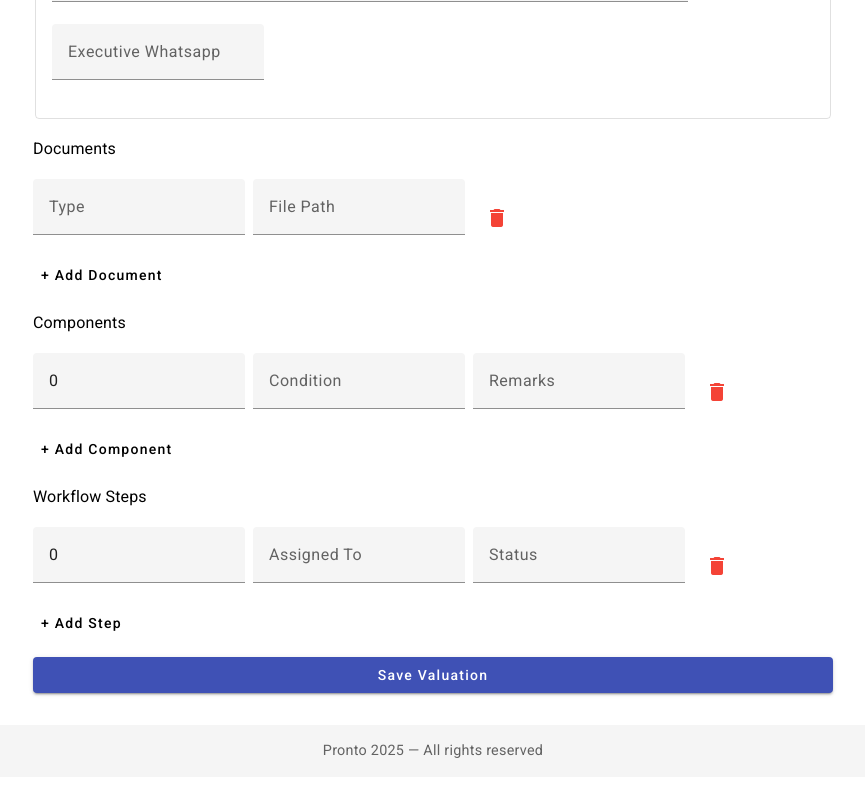
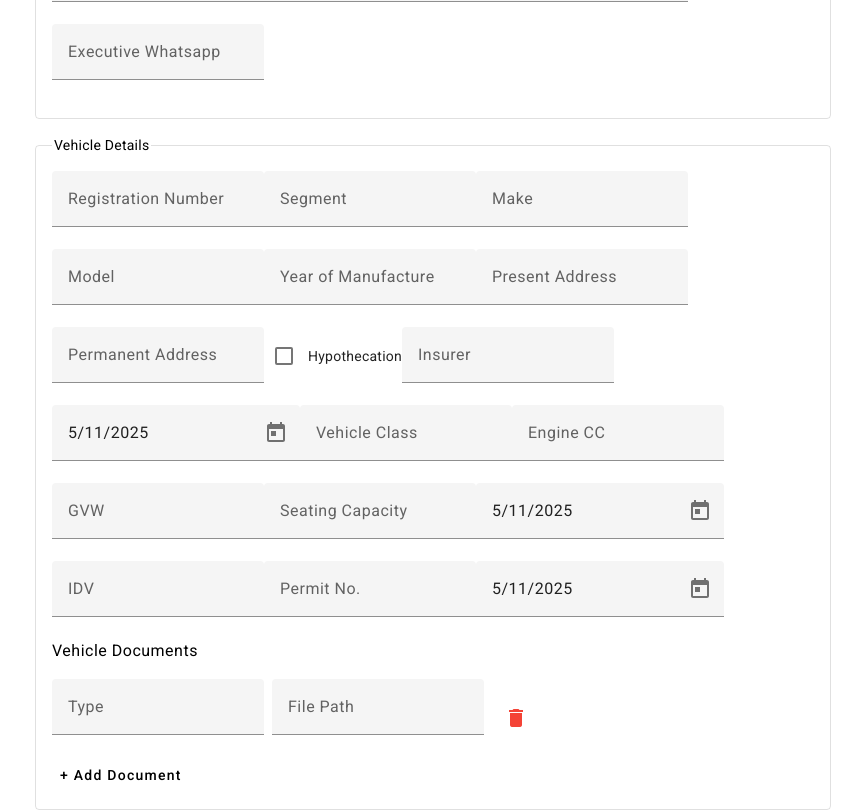
Before and after one commit to naatukodi/prontofrontend, an Angular app: page /valuation/new in a window 1280 px wide. Shown: the part 920-1731 px from the top of the page, without its empty margins (207-1072 px from the left). Before the commit the page ends 1697 px from the top, so only its background shows below. Built offline with nearby package versions, Linux system fonts and the light colour scheme.

Commit message:
fixed vehicle details issue

```diff
--- a/src/app/app.module.ts
+++ b/src/app/app.module.ts
@@ -15,6 +15,7 @@ import { MatIconModule }      from '@angular/material/icon';
 import { MatDatepickerModule }from '@angular/material/datepicker';
 import { MatNativeDateModule }from '@angular/material/core';
 import { MatToolbarModule } from '@angular/material/toolbar';
+import { MatCheckboxModule } from '@angular/material/checkbox';
 
 import { ValuationFormComponent } from './components/valuation-form/valuation-form.component';
 
@@ -36,6 +37,7 @@ import { ValuationFormComponent } from './components/valuation-form/valuation-fo
     MatButtonModule,
     MatIconModule,
     MatDatepickerModule,
+    MatCheckboxModule,
     MatNativeDateModule
   ],
   providers: [],
--- a/src/app/components/valuation-form/valuation-form.component.html
+++ b/src/app/components/valuation-form/valuation-form.component.html
@@ -1,71 +1,184 @@
 <form [formGroup]="form" (ngSubmit)="onSubmit()">
     <h2>New Valuation</h2>
 
+    <!-- Top‐level fields -->
     <mat-form-field>
       <input matInput placeholder="Adjuster User ID" formControlName="adjusterUserId" required>
     </mat-form-field>
     <mat-form-field>
-      <input matInput placeholder="Status" formControlName="status">
+      <input matInput placeholder="Status" formControlName="status" required>
     </mat-form-field>
     <mat-form-field>
-      <input matInput [matDatepicker]="picker" placeholder="Accident Date"
-             formControlName="accidentDate">
-      <mat-datepicker-toggle matSuffix [for]="picker"></mat-datepicker-toggle>
-      <mat-datepicker #picker></mat-datepicker>
+      <input matInput [matDatepicker]="accPicker" placeholder="Accident Date"
+             formControlName="accidentDate" required>
+      <mat-datepicker-toggle matSuffix [for]="accPicker"></mat-datepicker-toggle>
+      <mat-datepicker #accPicker></mat-datepicker>
     </mat-form-field>
     <mat-form-field>
-      <input matInput placeholder="Accident Location" formControlName="accidentLocation">
+      <input matInput placeholder="Accident Location" formControlName="accidentLocation" required>
     </mat-form-field>
     <mat-form-field>
-      <input matInput placeholder="Policy Number" formControlName="policyNumber">
+      <input matInput placeholder="Policy Number" formControlName="policyNumber" required>
     </mat-form-field>
 
+    <!-- Stakeholder group -->
     <fieldset formGroupName="stakeholder" class="nested-group">
       <legend>Stakeholder</legend>
-      <mat-form-field><input matInput placeholder="Name" formControlName="name"></mat-form-field>
-      <mat-form-field><input matInput placeholder="Executive Name" formControlName="executiveName"></mat-form-field>
-      <mat-form-field><input matInput placeholder="Executive Contact" formControlName="executiveContact"></mat-form-field>
-      <mat-form-field><input matInput placeholder="Executive Whatsapp" formControlName="executiveWhatsapp"></mat-form-field>
-      <!-- similarly stakeholder.applicant if needed… -->
+      <mat-form-field>
+        <input matInput placeholder="Name" formControlName="name">
+      </mat-form-field>
+      <mat-form-field>
+        <input matInput placeholder="Executive Name" formControlName="executiveName">
+      </mat-form-field>
+      <mat-form-field>
+        <input matInput placeholder="Executive Contact" formControlName="executiveContact">
+      </mat-form-field>
+      <mat-form-field>
+        <input matInput placeholder="Executive Whatsapp" formControlName="executiveWhatsapp">
+      </mat-form-field>
     </fieldset>
 
-    <!-- Documents array -->
+    <!-- Vehicle Details group -->
+    <fieldset formGroupName="vehicleDetails" class="nested-group">
+      <legend>Vehicle Details</legend>
+
+      <mat-form-field>
+        <input matInput placeholder="Registration Number" formControlName="registrationNumber" required>
+      </mat-form-field>
+      <mat-form-field>
+        <input matInput placeholder="Segment" formControlName="segment">
+      </mat-form-field>
+      <mat-form-field>
+        <input matInput placeholder="Make" formControlName="make">
+      </mat-form-field>
+      <mat-form-field>
+        <input matInput placeholder="Model" formControlName="model">
+      </mat-form-field>
+      <mat-form-field>
+        <input matInput type="number" placeholder="Year of Manufacture" formControlName="yearMfg">
+      </mat-form-field>
+      <mat-form-field>
+        <input matInput placeholder="Present Address" formControlName="presentAddress">
+      </mat-form-field>
+      <mat-form-field>
+        <input matInput placeholder="Permanent Address" formControlName="permanentAddress">
+      </mat-form-field>
+
+      <mat-checkbox formControlName="hypothecation">Hypothecation</mat-checkbox>
+
+      <mat-form-field>
+        <input matInput placeholder="Insurer" formControlName="insurer">
+      </mat-form-field>
+      <mat-form-field>
+        <input matInput [matDatepicker]="regPicker" placeholder="Date of Registration"
+               formControlName="dateOfRegistration">
+        <mat-datepicker-toggle matSuffix [for]="regPicker"></mat-datepicker-toggle>
+        <mat-datepicker #regPicker></mat-datepicker>
+      </mat-form-field>
+      <mat-form-field>
+        <input matInput placeholder="Vehicle Class" formControlName="vehicleClass">
+      </mat-form-field>
+      <mat-form-field>
+        <input matInput type="number" placeholder="Engine CC" formControlName="engineCC">
+      </mat-form-field>
+      <mat-form-field>
+        <input matInput type="number" placeholder="GVW" formControlName="gvw">
+      </mat-form-field>
+      <mat-form-field>
+        <input matInput type="number" placeholder="Seating Capacity" formControlName="seatingCapacity">
+      </mat-form-field>
+      <mat-form-field>
+        <input matInput [matDatepicker]="polPicker" placeholder="Policy Valid Up To"
+               formControlName="policyValidUpTo">
+        <mat-datepicker-toggle matSuffix [for]="polPicker"></mat-datepicker-toggle>
+        <mat-datepicker #polPicker></mat-datepicker>
+      </mat-form-field>
+      <mat-form-field>
+        <input matInput type="number" placeholder="IDV" formControlName="idv">
+      </mat-form-field>
+      <mat-form-field>
+        <input matInput placeholder="Permit No." formControlName="permitNo">
+      </mat-form-field>
+      <mat-form-field>
+        <input matInput [matDatepicker]="permPicker" placeholder="Permit Valid Up To"
+               formControlName="permitValidUpTo">
+        <mat-datepicker-toggle matSuffix [for]="permPicker"></mat-datepicker-toggle>
+        <mat-datepicker #permPicker></mat-datepicker>
+      </mat-form-field>
+
+      <!-- Nested documents under vehicleDetails -->
+      <section formArrayName="documents">
+        <h4>Vehicle Documents</h4>
+        <div *ngFor="let doc of vehicleDocs.controls; let i = index" [formGroupName]="i" class="array-item">
+          <mat-form-field>
+            <input matInput placeholder="Type" formControlName="type">
+          </mat-form-field>
+          <mat-form-field>
+            <input matInput placeholder="File Path" formControlName="filePath">
+          </mat-form-field>
+          <button mat-icon-button color="warn" (click)="removeVehicleDoc(i)">
+            <mat-icon>delete</mat-icon>
+          </button>
+        </div>
+        <button mat-button type="button" (click)="addVehicleDoc()">+ Add Document</button>
+      </section>
+    </fieldset>
+
+    <!-- Top‐level Documents array -->
     <section formArrayName="documents">
       <h3>Documents</h3>
-      <div *ngFor="let doc of documents.controls; let i=index" [formGroupName]="i" class="array-item">
-        <mat-form-field><input matInput placeholder="Type" formControlName="type"></mat-form-field>
-        <mat-form-field><input matInput placeholder="File Path" formControlName="filePath"></mat-form-field>
+      <div *ngFor="let doc of documents.controls; let i = index" [formGroupName]="i" class="array-item">
+        <mat-form-field>
+          <input matInput placeholder="Type" formControlName="type">
+        </mat-form-field>
+        <mat-form-field>
+          <input matInput placeholder="File Path" formControlName="filePath">
+        </mat-form-field>
         <button mat-icon-button color="warn" (click)="removeDocument(i)">
           <mat-icon>delete</mat-icon>
         </button>
       </div>
-      <button mat-button (click)="addDocument()">+ Add Document</button>
+      <button mat-button type="button" (click)="addDocument()">+ Add Document</button>
     </section>
 
     <!-- Components array -->
     <section formArrayName="components">
       <h3>Components</h3>
-      <div *ngFor="let comp of components.controls; let i=index" [formGroupName]="i" class="array-item">
-        <mat-form-field><input matInput type="number" placeholder="Type ID" formControlName="componentTypeId"></mat-form-field>
-        <mat-form-field><input matInput placeholder="Condition" formControlName="condition"></mat-form-field>
-        <mat-form-field><input matInput placeholder="Remarks" formControlName="remarks"></mat-form-field>
+      <div *ngFor="let comp of components.controls; let i = index" [formGroupName]="i" class="array-item">
+        <mat-form-field>
+          <input matInput type="number" placeholder="Type ID" formControlName="componentTypeId">
+        </mat-form-field>
+        <mat-form-field>
+          <input matInput placeholder="Condition" formControlName="condition">
+        </mat-form-field>
+        <mat-form-field>
+          <input matInput placeholder="Remarks" formControlName="remarks">
+        </mat-form-field>
         <button mat-icon-button color="warn" (click)="removeComponent(i)">
           <mat-icon>delete</mat-icon>
         </button>
       </div>
-      <button mat-button (click)="addComponent()">+ Add Component</button>
+      <button mat-button type="button" (click)="addComponent()">+ Add Component</button>
     </section>
 
     <!-- Workflow array -->
     <section formArrayName="workflow">
       <h3>Workflow Steps</h3>
-      <div *ngFor="let w of workflow.controls; let i=index" [formGroupName]="i" class="array-item">
-        <mat-form-field><input matInput type="number" placeholder="Template Step ID" formControlName="templateStepId"></mat-form-field>
-        <mat-form-field><input matInput placeholder="Assigned To" formControlName="assignedToRole"></mat-form-field>
-        <mat-form-field><input matInput placeholder="Status" formControlName="status"></mat-form-field>
-        <button mat-icon-button color="warn" (click)="removeWorkflow(i)"><mat-icon>delete</mat-icon></button>
+      <div *ngFor="let w of workflow.controls; let i = index" [formGroupName]="i" class="array-item">
+        <mat-form-field>
+          <input matInput type="number" placeholder="Template Step ID" formControlName="templateStepId">
+        </mat-form-field>
+        <mat-form-field>
+          <input matInput placeholder="Assigned To" formControlName="assignedToRole">
+        </mat-form-field>
+        <mat-form-field>
+          <input matInput placeholder="Status" formControlName="status">
+        </mat-form-field>
+        <button mat-icon-button color="warn" (click)="removeWorkflow(i)">
+          <mat-icon>delete</mat-icon>
+        </button>
       </div>
-      <button mat-button (click)="addWorkflow()">+ Add Step</button>
+      <button mat-button type="button" (click)="addWorkflow()">+ Add Step</button>
     </section>
 
     <button mat-raised-button color="primary" type="submit" [disabled]="loading">
--- a/src/app/components/valuation-form/valuation-form.component.ts
+++ b/src/app/components/valuation-form/valuation-form.component.ts
@@ -1,12 +1,6 @@
 import { Component, OnInit } from '@angular/core';
-import { MatInputModule } from '@angular/material/input';
+import { FormBuilder, FormGroup, FormArray, Validators } from '@angular/forms';
 import { Router } from '@angular/router';
-import {
-  FormBuilder,
-  FormGroup,
-  FormArray,
-  Validators,
-} from '@angular/forms';
 import { ClaimService } from '../../services/claim.service';
 import { Valuation } from '../../models/claim.model';
 
@@ -26,7 +20,7 @@ export class ValuationFormComponent implements OnInit {
     private router: Router
   ) {}
 
-  ngOnInit() {
+  ngOnInit(): void {
     this.form = this.fb.group({
       id: [''],
       adjusterUserId: ['', Validators.required],
@@ -39,131 +33,132 @@ export class ValuationFormComponent implements OnInit {
         name: [''],
         executiveName: [''],
         executiveContact: [''],
-        executiveWhatsapp: [''],
-        applicant: this.fb.group({         // nested stakeholder.applicant
-          name: [''],
-          contact: [''],
-          vehicleDetails: this.fb.group({
-            registrationNumber: [''], segment: [''], make: [''],
-            model: [''], yearMfg: [0], presentAddress: [''],
-            permanentAddress: [''], hypothecation: [false],
-            insurer: [''], dateOfRegistration: [new Date()],
-            vehicleClass: [''], engineCC: [0], gvw: [0],
-            seatingCapacity: [0], policyValidUpTo: [new Date()],
-            idv: [0], permitNo: [''], permitValidUpTo: [new Date()],
-            documents: this.fb.array([])
-          })
-        })
-      }),
-
-      applicant: this.fb.group({           // top-level applicant
-        name: [''], contact: [''],
-        vehicleDetails: this.fb.group({
-          /* same as above */
-          registrationNumber: [''], /* … */ documents: this.fb.array([])
-        })
+        executiveWhatsapp: ['']
       }),
 
       vehicleDetails: this.fb.group({
-        registrationNumber: [''], /* … */ documents: this.fb.array([])
+        registrationNumber: ['', Validators.required],
+        segment: [''],
+        make: [''],
+        model: [''],
+        yearMfg: [null],
+        presentAddress: [''],
+        permanentAddress: [''],
+        hypothecation: [false],
+        insurer: [''],
+        dateOfRegistration: [new Date()],
+        vehicleClass: [''],
+        engineCC: [null],
+        gvw: [null],
+        seatingCapacity: [null],
+        policyValidUpTo: [new Date()],
+        idv: [null],
+        permitNo: [''],
+        permitValidUpTo: [new Date()],
+        documents: this.fb.array([])
       }),
 
       documents: this.fb.array([]),
       components: this.fb.array([]),
-
-      summary: this.fb.group({
-        overallRating: [0],
-        valuationAmount: [0],
-        chassisPunch: [''],
-        remarks: [''],
-        workflow: this.fb.array([])
-      }),
-
       workflow: this.fb.array([]),
 
       createdAt: [new Date().toISOString()],
       updatedAt: [new Date().toISOString()]
     });
 
-    // start with one empty entry in each array
+    // initialize one entry in each array
     this.addDocument();
     this.addComponent();
     this.addWorkflow();
-    (this.form.get('summary')!.get('workflow') as FormArray).push(this.createWorkflow());
+    this.addVehicleDoc();
   }
 
-  ///////////////////////////////////////
-  // helpers for FormArrays
-  ///////////////////////////////////////
-  get documents() {
+  // --- top‐level Documents ---
+  get documents(): FormArray {
     return this.form.get('documents') as FormArray;
   }
   createDocument(): FormGroup {
     return this.fb.group({
-      type: [''], filePath: [''], uploadedAt: [new Date().toISOString()],
-      components: this.fb.array([])
+      type: [''],
+      filePath: [''],
+      uploadedAt: [new Date().toISOString()]
     });
   }
-  addDocument() {
+  addDocument(): void {
     this.documents.push(this.createDocument());
   }
-  removeDocument(i: number) {
+  removeDocument(i: number): void {
     this.documents.removeAt(i);
   }
 
-  get components() {
+  // --- Components ---
+  get components(): FormArray {
     return this.form.get('components') as FormArray;
   }
   createComponent(): FormGroup {
     return this.fb.group({
       componentTypeId: [0],
       condition: [''],
-      remarks: [''],
-      summary: this.fb.group({           // nested summary under component
-        overallRating: [0],
-        valuationAmount: [0],
-        chassisPunch: [''],
-        remarks: [''],
-        workflow: this.fb.array([])
-      })
+      remarks: ['']
     });
   }
-  addComponent() {
+  addComponent(): void {
     this.components.push(this.createComponent());
   }
-  removeComponent(i: number) {
+  removeComponent(i: number): void {
     this.components.removeAt(i);
   }
 
-  get workflow() {
+  // --- Workflow Steps ---
+  get workflow(): FormArray {
     return this.form.get('workflow') as FormArray;
   }
   createWorkflow(): FormGroup {
     return this.fb.group({
       templateStepId: [0],
-      stepOrder: [0],
       assignedToRole: [''],
       status: [''],
       startedAt: [new Date().toISOString()],
       completedAt: [new Date().toISOString()]
     });
   }
-  addWorkflow() {
+  addWorkflow(): void {
     this.workflow.push(this.createWorkflow());
   }
-  removeWorkflow(i: number) {
+  removeWorkflow(i: number): void {
     this.workflow.removeAt(i);
   }
 
-  ///////////////////////////////////////
-  onSubmit() {
-    if (this.form.invalid) return;
+  // --- Vehicle Documents nested under vehicleDetails ---
+  get vehicleDetails(): FormGroup {
+    return this.form.get('vehicleDetails') as FormGroup;
+  }
+  get vehicleDocs(): FormArray {
+    return this.vehicleDetails.get('documents') as FormArray;
+  }
+  createVehicleDoc(): FormGroup {
+    return this.fb.group({
+      type: [''],
+      filePath: ['']
+    });
+  }
+  addVehicleDoc(): void {
+    this.vehicleDocs.push(this.createVehicleDoc());
+  }
+  removeVehicleDoc(i: number): void {
+    this.vehicleDocs.removeAt(i);
+  }
+
+  // --- Submit ---
+  onSubmit(): void {
+    if (this.form.invalid) {
+      return;
+    }
     this.loading = true;
     const payload: Valuation = this.form.value;
     this.svc.create(payload).subscribe({
-      next: res => {
+      next: () => {
         this.loading = false;
-        // Redirect to Dashboard (home)
         this.router.navigate(['/']);
       },
       error: err => {
```
